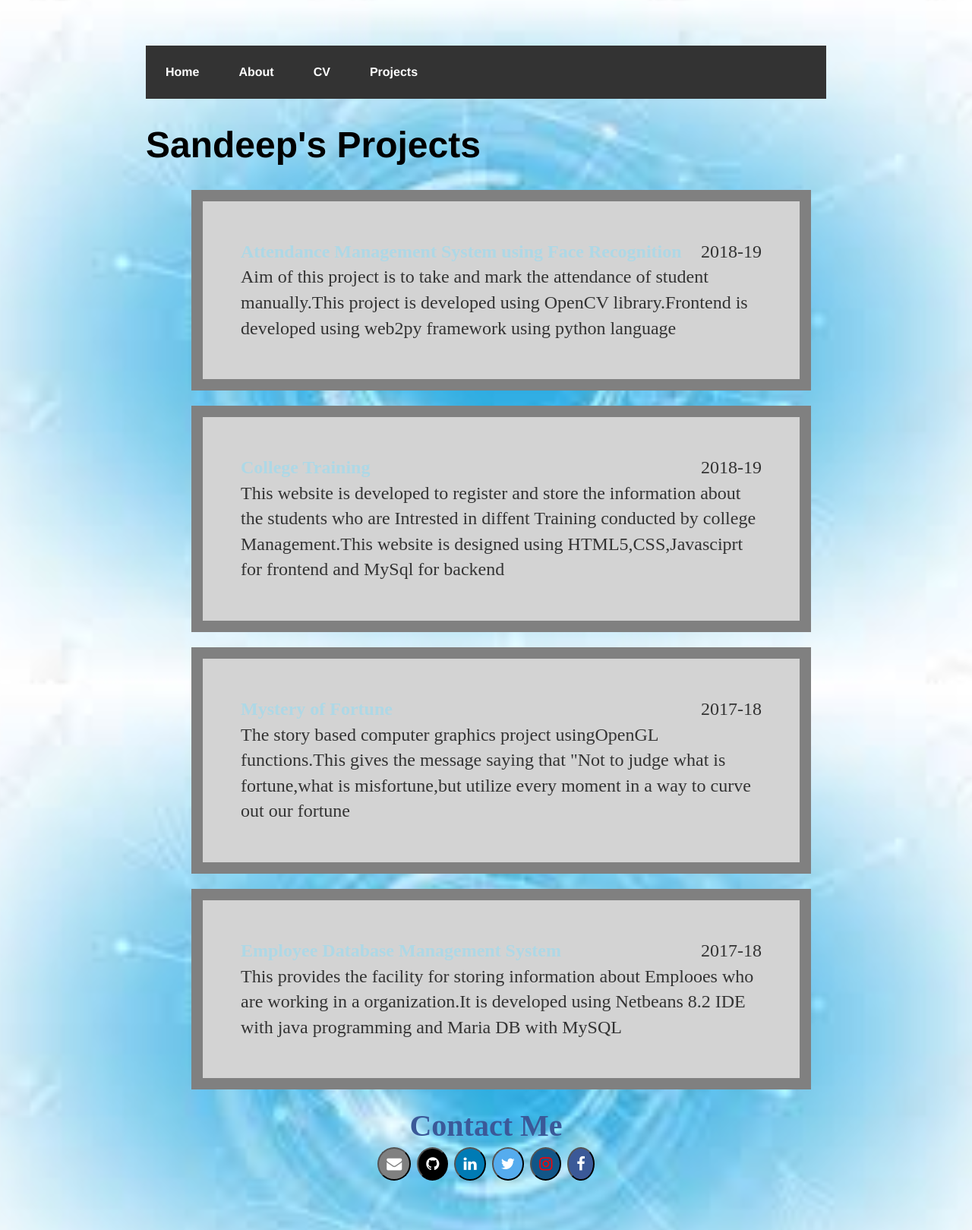
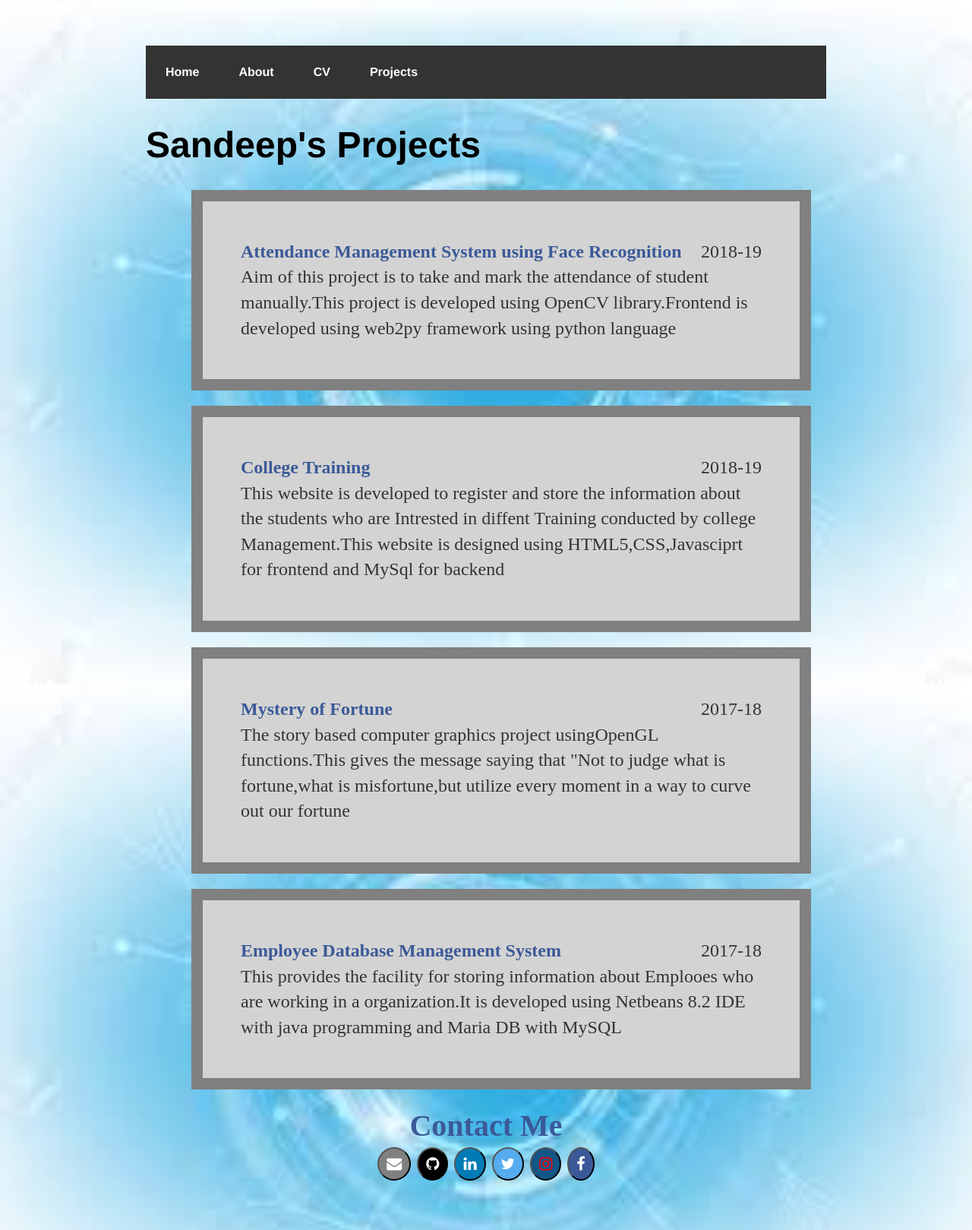
Before and after one commit to sandeepnayaks/sandeepnayaks.github.io, a Jekyll site: the page built from blog/index.html, in a window 1280 px wide. Shown: the whole page at 76% size. Built offline with Jekyll 4.4.1, drawn with Linux system fonts in a browser that asks for light colours.

Commit message:
Update main.css

```diff
--- a/css/main.css
+++ b/css/main.css
@@ -20,7 +20,7 @@ h4 { font-size: 1.9em; }
 footer{display:inline;}
 
 li strong{
-  color:lightblue;
+  color:#3B5998;
   font-size:24px;
 }
 
```
